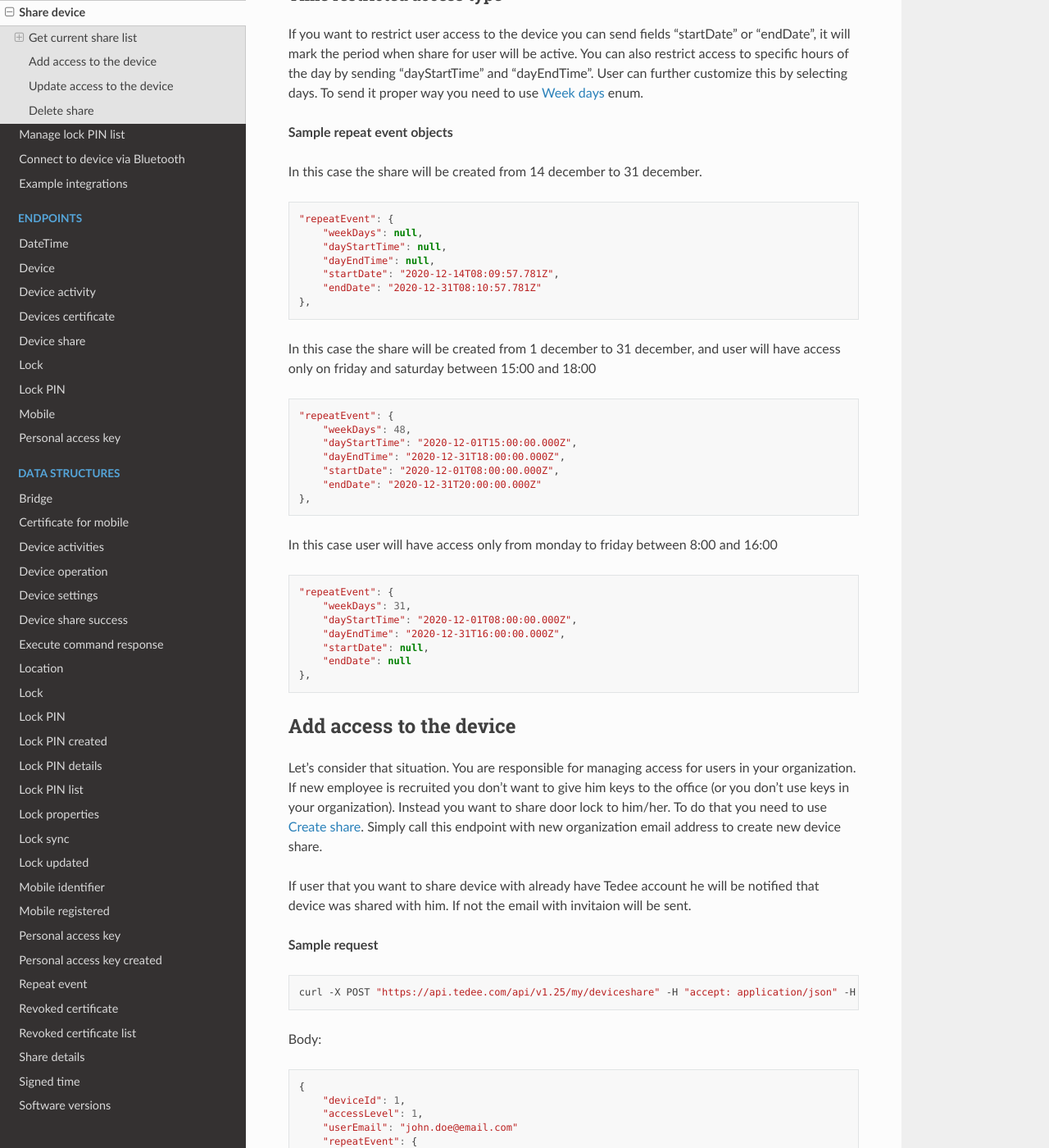
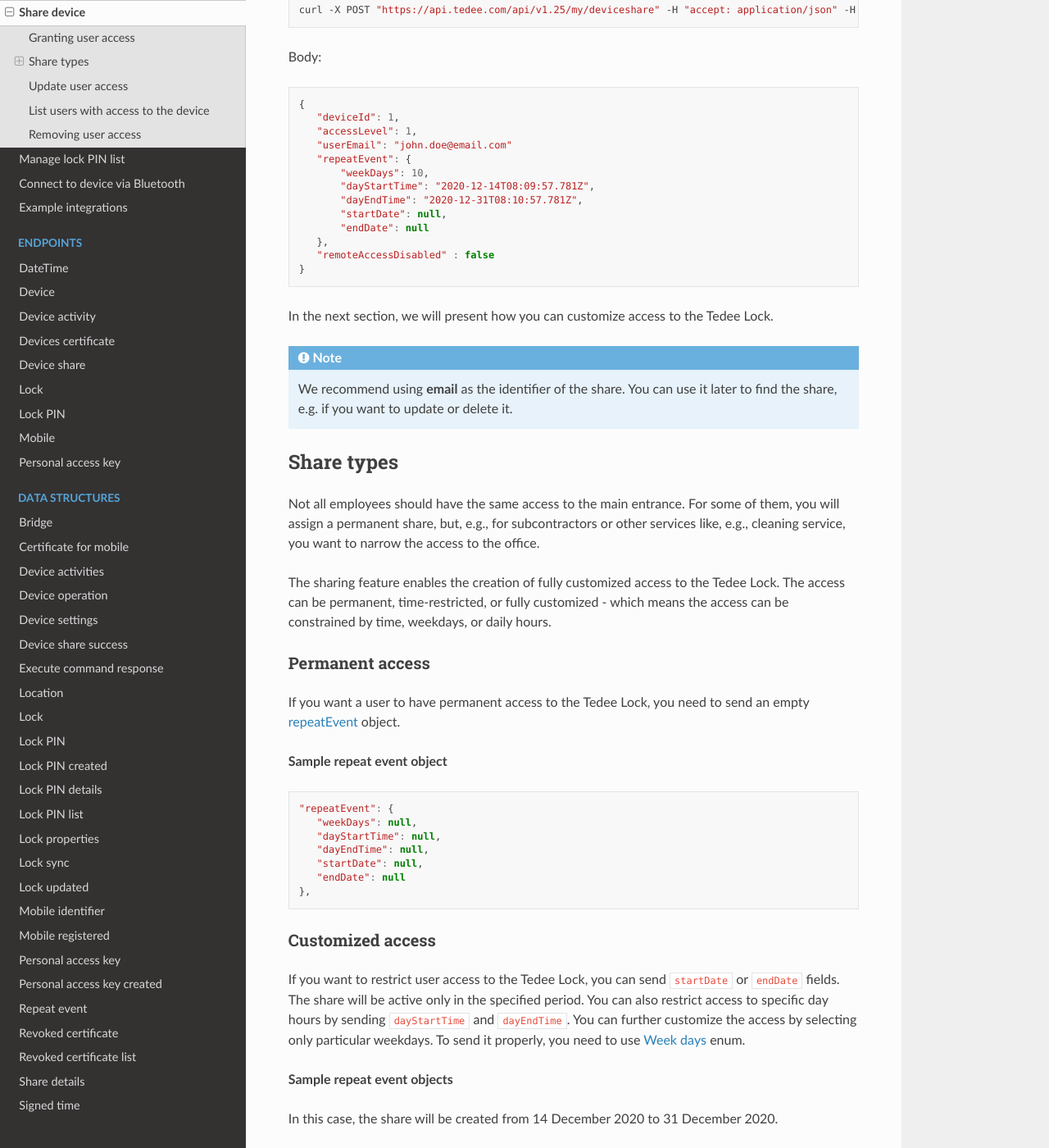
Before and after one commit to tedee-com/tedee-api-doc, a Sphinx documentation site: the page built from docs/source/howtos/share-device.rst, in a window 1280 px wide and 1400 px high, scrolled down 832 px. Shown: the whole window at 82% size. Built offline with Sphinx 7.4.7 and the Read the Docs theme 2.0.0, drawn with Linux system fonts in a browser that asks for light colours; pages that are not in the unit, such as notebooks, are missing from menus; some of the changed text lies outside the part shown.

Commit message:
Update DeviceShare how to (#96)
* Update DeviceShare HowTo

* update

* updates to the how to

* fix review comments

* updates

Co-authored-by: Kamil <kamil.lucyszyn@tedee.com>

```diff
--- a/docs/source/howtos/share-device.rst
+++ b/docs/source/howtos/share-device.rst
@@ -1,159 +1,186 @@
-How to manage device shares
-==============================
+How to automate access to the Tedee Lock
+=========================================
 
-Once user have his device set, he will probably want to share it with other users (e.g. family or friends).
-To do this he need to create a share. In this tutorial we will walk through the process of creating, updating, deleting and listing share for user device.
+This tutorial will go through the Tedee Lock access management based on a real case scenario, managing access to the Tedee Lock within an organization.
 
-Get current share list
-----------------------------
+Imagine an organization where the Tedee Lock is installed in the main door. You want to automatically grant access to the main entrance when a new employee is hired and taken away when the employee ends his job.
 
-If you want to get current shares for device, you will need deviceId and use :doc:`Get all shares <../endpoints/deviceshare/get-all>`.
-This endpoint will return all shares for device.
+Granting user access
+------------------------
+
+Let's consider that situation. You hired a new employee who will start work next month. You want to grant access to the entrance door for him.
+
+You can do that by creating a share in Tedee API. You need to use :doc:`Create share <../endpoints/deviceshare/create>` endpoint. Call this endpoint with the new organization's email address and define ``startDate`` as the date when the employee starts work. The share will be created and active from the date you specified as the ``startDate``.
+
+.. note::
+   Every share you create for the specific Tedee Lock must have a unique address email.
+
+If the employee you want to share the device with already has a Tedee account, he will receive a notification that the device was shared with him. Otherwise, an email invitation will be sent automatically by the Tedee system and the user will be asked to register a new Tedee account.
 
 **Sample request**
 
 .. code-block:: sh
 
-    curl -X GET "|apiUrl|/api/|apiVersion|/my/deviceShare?deviceId=1" -H "accept: application/json" -H "Authorization: Bearer <<access token>>"
+ curl -X POST "|apiUrl|/api/|apiVersion|/my/deviceshare" -H "accept: application/json" -H "Content-Type: application/json-patch+json" -H "Authorization: Bearer <<access token>>" -d "<<body>>"
 
-Permanent access type
-^^^^^^^^^^^^^^^^^^^^^^^^^^^^
+Body:
 
-If you want user to have permanent access to the device you need send empty :doc:`repeatEvent <../datastructures/repeat-event>` object.
+.. code-block:: js
+
+ {
+    "deviceId": 1,
+    "accessLevel": 1,
+    "userEmail": "john.doe@email.com"
+    "repeatEvent": {
+        "weekDays": 10,
+        "dayStartTime": "2020-12-14T08:09:57.781Z",
+        "dayEndTime": "2020-12-31T08:10:57.781Z",
+        "startDate": null,
+        "endDate": null
+    },
+    "remoteAccessDisabled" : false
+ }
+
+In the next section, we will present how you can customize access to the Tedee Lock.
+
+.. note::
+    We recommend using **email** as the identifier of the share. You can use it later to find the share, e.g. if you want to update or delete it.
+
+Share types
+------------
+Not all employees should have the same access to the main entrance. For some of them, you will assign a permanent share, but, e.g., for subcontractors or other services like, e.g., cleaning service, you want to narrow the access to the office.
+
+The sharing feature enables the creation of fully customized access to the Tedee Lock. The access can be permanent, time-restricted, or fully customized - which means the access can be constrained by time, weekdays, or daily hours.
+
+Permanent access
+^^^^^^^^^^^^^^^^
+
+If you want a user to have permanent access to the Tedee Lock, you need to send an empty :doc:`repeatEvent <../datastructures/repeat-event>` object.
 
 **Sample repeat event object**
 
 .. code-block:: js
 
-    "repeatEvent": {
-        "weekDays": null,
-        "dayStartTime": null,
-        "dayEndTime": null,
-        "startDate": null,
-        "endDate": null
-    },
+ "repeatEvent": {
+    "weekDays": null,
+    "dayStartTime": null,
+    "dayEndTime": null,
+    "startDate": null,
+    "endDate": null
+ },
 
-Time restricted access type
-^^^^^^^^^^^^^^^^^^^^^^^^^^^^^^^^^^
+Customized access
+^^^^^^^^^^^^^^^^^^^^
 
-If you want to restrict user access to the device you can send fields "startDate" or "endDate", it will mark the period when share for user will be active.
-You can also restrict access to specific hours of the day by sending "dayStartTime" and "dayEndTime". User can further customize this by selecting days.
-To send it proper way you need to use :doc:`Week days <../enums/week-days>` enum.
+If you want to restrict user access to the Tedee Lock, you can send ``startDate`` or ``endDate`` fields. The share will be active only in the specified period.
+You can also restrict access to specific day hours by sending ``dayStartTime`` and ``dayEndTime``. You can further customize the access by selecting only particular weekdays.
+To send it properly, you need to use :doc:`Week days <../enums/week-days>` enum.
 
 **Sample repeat event objects**
 
-In this case the share will be created from 14 december to 31 december.
+In this case, the share will be created from 14 December 2020 to 31 December 2020.
 
 .. code-block:: js
 
-    "repeatEvent": {
-        "weekDays": null,
-        "dayStartTime": null,
-        "dayEndTime": null,
-        "startDate": "2020-12-14T08:09:57.781Z",
-        "endDate": "2020-12-31T08:10:57.781Z"
-    },
+ "repeatEvent": {
+    "weekDays": null,
+    "dayStartTime": null,
+    "dayEndTime": null,
+    "startDate": "2020-12-14T08:09:57.781Z",
+    "endDate": "2020-12-31T08:10:57.781Z"
+ },
 
-In this case the share will be created from 1 december to 31 december, and user will have access only on friday and saturday between 15:00 and 18:00
+In this case, the share will be created from 1 December 2020 to 31 December 2020, and the user will have access only on Friday and Saturday between 15:00 and 18:00.
 
 .. code-block:: js
 
-    "repeatEvent": {
-        "weekDays": 48,
-        "dayStartTime": "2020-12-01T15:00:00.000Z",
-        "dayEndTime": "2020-12-31T18:00:00.000Z",
-        "startDate": "2020-12-01T08:00:00.000Z",
-        "endDate": "2020-12-31T20:00:00.000Z"
-    },
+ "repeatEvent": {
+    "weekDays": 48,
+    "dayStartTime": "2020-12-01T15:00:00.000Z",
+    "dayEndTime": "2020-12-31T18:00:00.000Z",
+    "startDate": "2020-12-01T08:00:00.000Z",
+    "endDate": "2020-12-31T20:00:00.000Z"
+ },
 
 
-In this case user will have access only from monday to friday between 8:00 and 16:00
+In this case, the user will have access only from Monday to Friday between 8:00 and 16:00.
 
 .. code-block:: js
 
-    "repeatEvent": {
-        "weekDays": 31,
-        "dayStartTime": "2020-12-01T08:00:00.000Z",
-        "dayEndTime": "2020-12-31T16:00:00.000Z",
-        "startDate": null,
-        "endDate": null
-    },
+ "repeatEvent": {
+ "weekDays": 31,
+ "dayStartTime": "2020-12-01T08:00:00.000Z",
+ "dayEndTime": "2020-12-31T16:00:00.000Z",
+ "startDate": null,
+ "endDate": null
+ }
 
+Update user access
+----------------------
 
-Add access to the device
-----------------------------
+If you want to change your employees' access to the main entrance, for example, if you're going to give some of the admin permissions, you can update user share.
 
-Let's consider that situation. You are responsible for managing access for users in your organization. If new employee is recruited you don't want to give him keys to the office (or you don't use keys in your organization).
-Instead you want to share door lock to him/her. To do that you need to use :doc:`Create share <../endpoints/deviceshare/create>`. Simply call this endpoint with new organization email address to create new device share.
+To find the share, you need the **employee email** the share was created. Firstly, use :doc:`Get device shares <../endpoints/deviceshare/get-all>` to fetch all shares for the specific Tedee Lock, and later find the share using the ``userEmail``.
 
-If user that you want to share device with already have Tedee account he will be notified that device was shared with him. If not the email with invitaion will be sent.
+Finally, to update the share use :doc:`Update share <../endpoints/deviceshare/update>` endpoint.
 
 **Sample request**
 
 .. code-block:: sh
 
-    curl -X POST "|apiUrl|/api/|apiVersion|/my/deviceshare" -H "accept: application/json" -H "Content-Type: application/json-patch+json" -H "Authorization: Bearer <<access token>>" -d "<<body>>"
+ curl -X PATCH "|apiUrl|/api/|apiVersion|/my/deviceshare" -H "accept: application/json" -H "Content-Type: application/json-patch+json" -H "Authorization: Bearer <<access token>>" -d "<<body>>"
 
 Body:
 
 .. code-block:: js
 
-        {
-            "deviceId": 1,
-            "accessLevel": 1,
-            "userEmail": "john.doe@email.com"
-            "repeatEvent": {
-                "weekDays": 10,
-                "dayStartTime": "2020-12-14T08:09:57.781Z",
-                "dayEndTime": "2020-12-31T08:10:57.781Z",
-                "startDate": null,
-                "endDate": null
-            },
-            "remoteAccessDisabled" : false
-        }
+ {
+    "id": 1,
+    "accessLevel": 1,
+    "repeatEvent": {
+        "id": 1,
+        "weekDays": 10,
+        "dayStartTime": "2020-12-14T08:09:57.781Z",
+        "dayEndTime": "2020-12-31T08:10:57.781Z",
+        "startDate": null,
+        "endDate": null
+    },
+    "remoteAccessDisabled" : false
+ }
 
+List users with access to the device
+---------------------------------------
 
-Update access to the device
-----------------------------
+You can use the Tedee App or the Tedee API to see all shares for the specific Tedee Lock.
 
-If you want to change access to the door lock for your employees for example you want give some of them admin permissions, you can update user access to the device.
-For that you need to have shareId, which you get when creating share with success or you can simply use endpoint to get all share for the device :doc:`Get all shares <../endpoints/deviceshare/get-all>`.
-When you have complete information you can send request :doc:`Update share <../endpoints/deviceshare/update>` to update share.
+Using the Tedee API, if you want to get shares for the Tedee Lock, you need the ``deviceId`` and use :doc:`Get all shares <../endpoints/deviceshare/get-all>`.
+This endpoint will return all shares for the device.
+
+.. note::
+    From the mobile app as the Tedee Lock owner/admin, you can see users who have access to the device and those who have pending invitations. The pending invitation means that the invited user has no account created in the Tedee App, and the access will be granted automatically after the registering.
 
 **Sample request**
 
 .. code-block:: sh
 
-    curl -X PATCH "|apiUrl|/api/|apiVersion|/my/deviceshare" -H "accept: application/json" -H "Content-Type: application/json-patch+json" -H "Authorization: Bearer <<access token>>" -d "<<body>>"
-
-Body:
-
-.. code-block:: js
-
-        {
-            "id": 1,
-            "accessLevel": 1,
-            "repeatEvent": {
-                "id": 1,
-                "weekDays": 10,
-                "dayStartTime": "2020-12-14T08:09:57.781Z",
-                "dayEndTime": "2020-12-31T08:10:57.781Z",
-                "startDate": null,
-                "endDate": null
-            },
-            "remoteAccessDisabled" : false
-        }
+ curl -X GET "|apiUrl|/api/|apiVersion|/my/deviceShare?deviceId=1" -H "accept: application/json" -H "Authorization: Bearer <<access token>>"
 
 
-Delete share
--------------
+Removing user access
+---------------------
 
-Let's consider different situation. Unfortunately, you need to fire one of your employee.
-After deleting access to organization resources you can also remove employee's access to the devices within organization with the call to the :doc:`Delete share <../endpoints/deviceshare/delete>` endpoint.
-For that you need to have share id you want to delete. You can get shares for each device from :doc:`Get all shares <../endpoints/deviceshare/get-all>` endpoint.
+If user access was limited in time then it will expire automatically after the specified ``endDate``.
+
+Let's consider a different situation. Unfortunately, you need to fire one of your employees. In that case, you must call the :doc:`Delete share <../endpoints/deviceshare/delete>` endpoint to remove his access to the Lock.
+
+To find the share, you need the **employee email** the share was created. Firstly, use :doc:`Get device shares <../endpoints/deviceshare/get-all>` to fetch all shares for the specific Tedee Lock, and later find the share using the ``userEmail``.
 
 **Sample request**
 
 .. code-block:: sh
 
-    curl -X DELETE "|apiUrl|/api/|apiVersion|/my/deviceshare/15" -H "accept: application/json" -H "Content-Type: application/json-patch+json" -H "Authorization: Bearer <<access token>>"
+ curl -X DELETE "|apiUrl|/api/|apiVersion|/my/deviceshare/15" -H "accept: application/json" -H "Content-Type: application/json-patch+json" -H "Authorization: Bearer <<access token>>"
+
+
+.. note::
+   You do not need to remove shares, where defined is the ``endDate``. When it is specified, the access is active only till this date.
```
